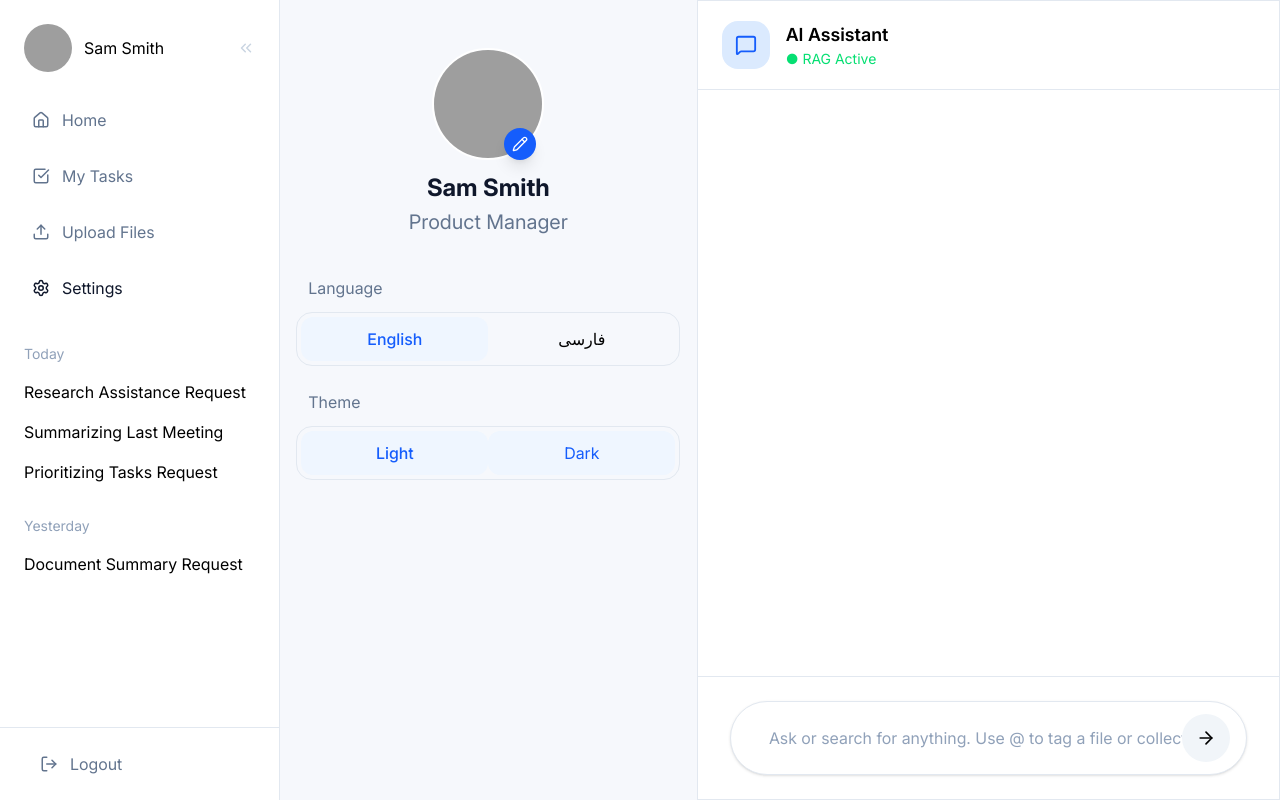
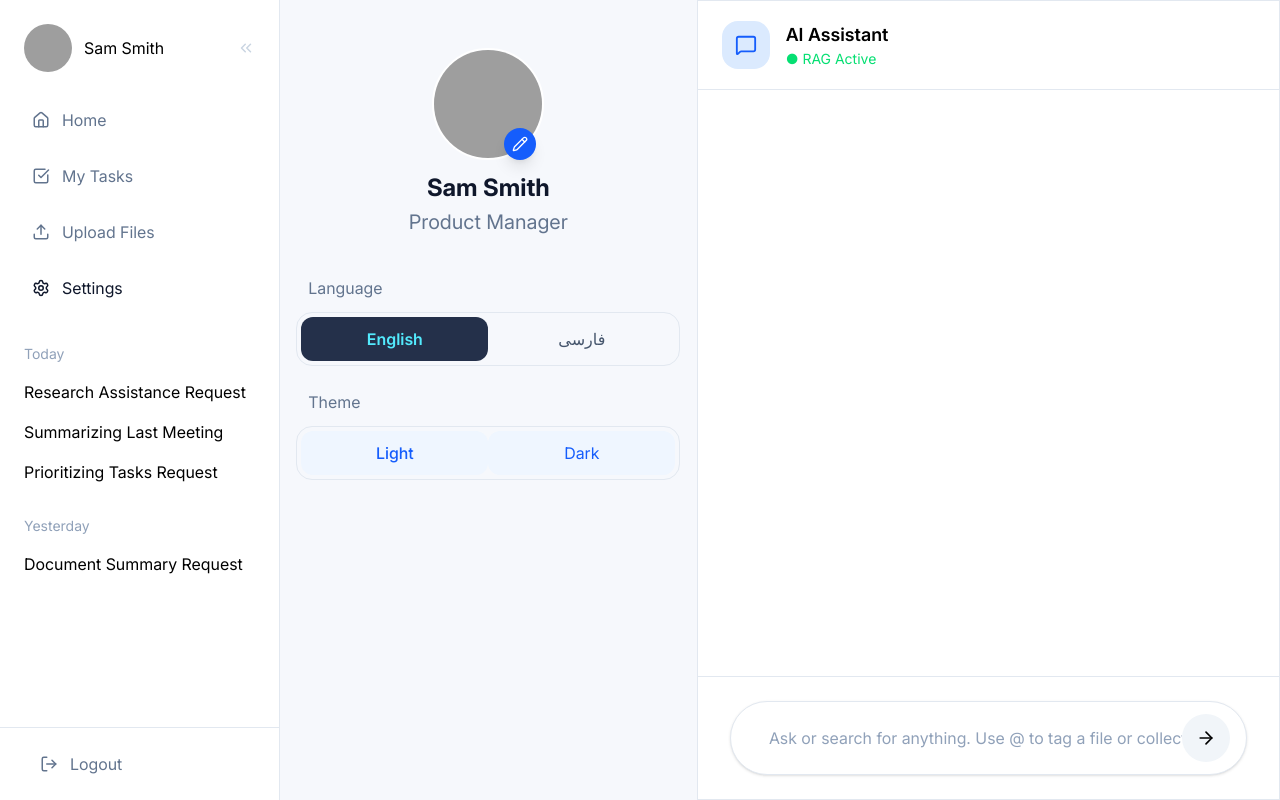
Before and after one commit to elmira-orooji/advanced-rag-system, a React (Vite) app in the folder frontend/my-rag-app/: page /home in a window 1280 px wide. Both pictures are taken after a click on the button "Settings". Built offline with nearby package versions, Linux system fonts and the light colour scheme; grey boxes are pictures that could not be loaded.

Commit message:
Active button En/Fa

```diff
--- a/frontend/my-rag-app/src/pages/SettingsPage.tsx
+++ b/frontend/my-rag-app/src/pages/SettingsPage.tsx
@@ -105,14 +105,25 @@ interface SettingsPageProps {
     i18n.changeLanguage("en");
     localStorage.setItem("lang", "en");
   }}
-  className="
+  className={`
     flex-1
     h-11
     rounded-xl
-    bg-blue-50
-    text-blue-600
-    font-medium
-  "
+    transition-all
+
+    ${
+      i18n.language === "en"
+        ? `
+          bg-[#24304A]
+          text-cyan-300
+          font-semibold
+        `
+        : `
+          text-slate-600
+          dark:text-slate-300
+        `
+    }
+  `}
 >
   English
 </button>
@@ -121,11 +132,25 @@ interface SettingsPageProps {
     i18n.changeLanguage("fa");
     localStorage.setItem("lang", "fa");
   }}
-  className="
+  className={`
     flex-1
     h-11
     rounded-xl
-  "
+    transition-all
+
+    ${
+      i18n.language === "fa"
+        ? `
+          bg-[#24304A]
+          text-cyan-300
+          font-semibold
+        `
+        : `
+          text-slate-600
+          dark:text-slate-300
+        `
+    }
+  `}
 >
   فارسی
 </button>
@@ -145,7 +170,7 @@ interface SettingsPageProps {
           h-11
           rounded-xl
           transition-all
-
+          dark:text-slate-300
           ${
             theme === "light"
               ? "bg-blue-50 text-blue-600 dark:bg-blue-500/15 dark:text-cyan-300 font-medium"
```
